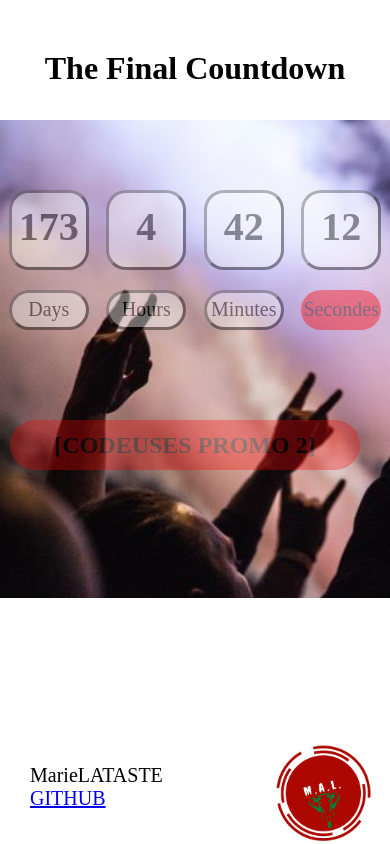
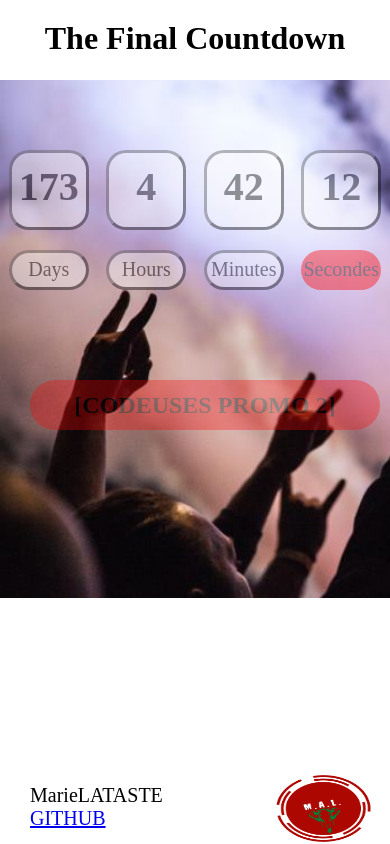
Before and after one commit to ikram2210/CHRONO, a plain HTML site: page index.html in a window 390 px wide. Drawn offline with nearby package versions, Linux system fonts and the light colour scheme.

Commit message:
modifier css mobile

```diff
--- a/CHRONO.css
+++ b/CHRONO.css
@@ -22,18 +22,18 @@ html{
 header{
 
     width: 100%;
-	height: 120px;
+	height: 80px;
    	background-color: white;
 
 }
 
 h1{
 	text-align: center;
-    padding-top: 50px;
+    padding-top: 20px;
 }
 footer{
 	background-color: white;
-    height: 100px;
+    height: 70px;
 	position: absolute;
     bottom: 0;
     width: 100%;
@@ -116,7 +116,7 @@ img{
     justify-content:center;
     width: 350px;
     height: 50px;
-    margin-left: 10px;
+    margin-left: 30px;
 	background-color: red;
  	opacity: 0.3;
     border-radius: 30px;
@@ -128,7 +128,7 @@ margin:auto;
 color:black;
 }
 #bas{
-	margin-top: 20px;
+	margin-top: 10px;
 	margin-left: 30px;
 }
 p{
@@ -231,7 +231,7 @@ img{
 
 }
 #bas{
-	margin-top: 20px;
+	margin-top: 30px;
 	margin-left: 240px;
 }
 p{
```
